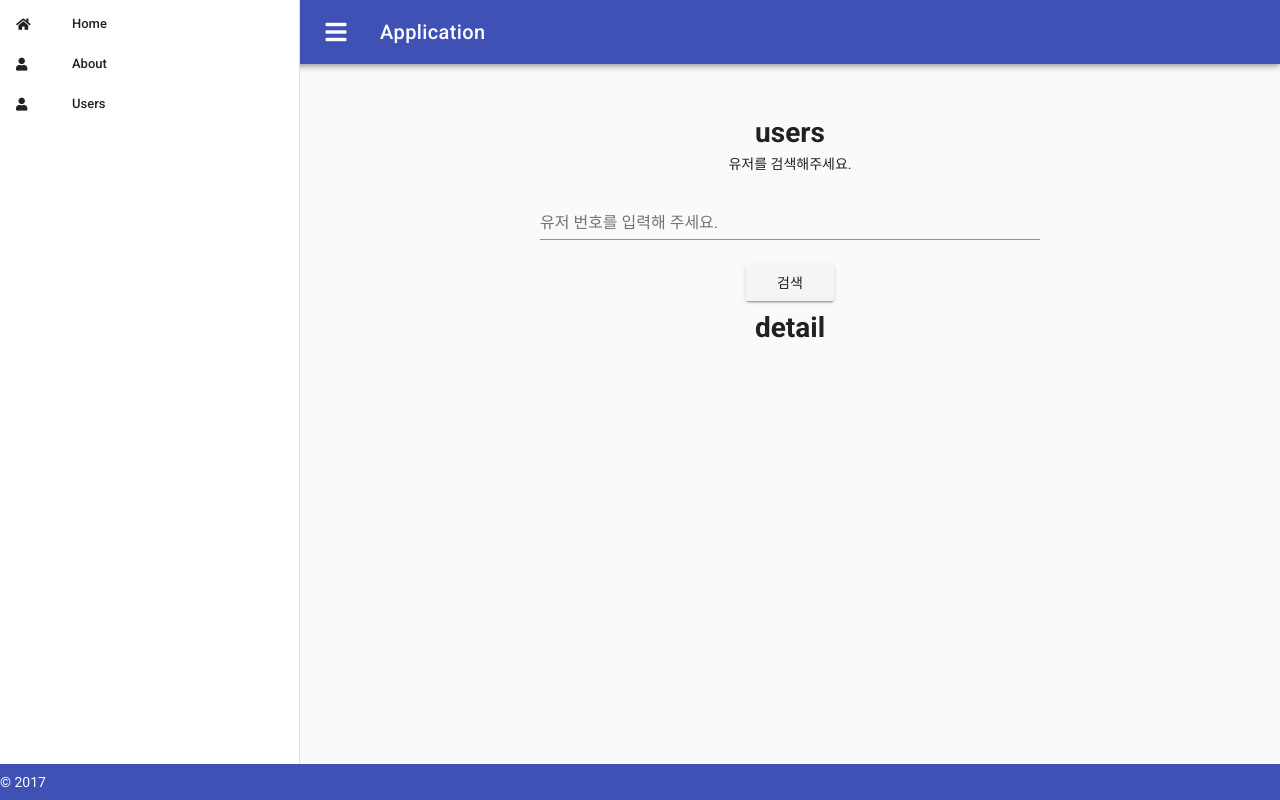
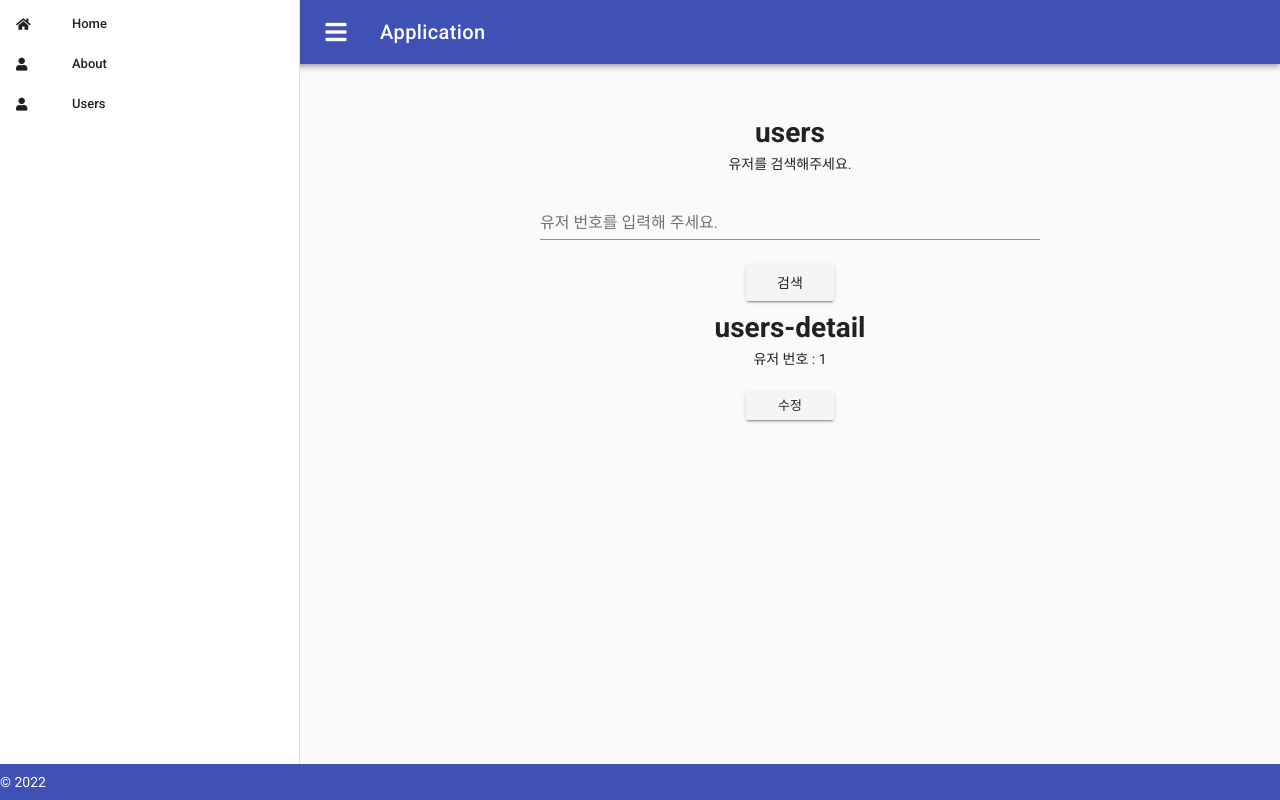
Before and after one commit to kyeongmin21/vue-router, a Vue app: page /users/1 in a window 1280 px wide. Built offline with nearby package versions, Linux system fonts and the light colour scheme.

Commit message:
수정버튼 만들기

```diff
--- a/src/App.vue
+++ b/src/App.vue
@@ -55,7 +55,7 @@
     </v-content>
 
     <v-footer color="indigo" app>
-      <span class="white--text">&copy; 2017</span>
+      <span class="white--text">&copy; 2022</span>
     </v-footer>
   </v-app>
 </template>
--- a/src/router.js
+++ b/src/router.js
@@ -29,7 +29,11 @@ export default new Router({
         { path: ':id',
           name: 'users-detail',
           component: () => import(/* webpackChunkName: "users-detail" */ './views/UsersDetail.vue')
-        }
+        },
+        { path: ':id/edit',
+          name: 'users-edit',
+          component: () => import(/* webpackChunkName: "users-edit" */ './views/UsersEdit.vue')
+        },
       ]
     }
   ]
--- a/src/views/UsersDetail.vue
+++ b/src/views/UsersDetail.vue
@@ -1,12 +1,24 @@
 <template>
   <div>
-    <h1>detail</h1>
+    <h1>users-detail</h1>
+    <p>유저 번호 : {{ userId }}</p>
+    <v-btn @click="edit" small>수정</v-btn>
   </div>
 </template>
 
 <script>
 export default {
-  name: "UsersDetail"
+  name: "UsersDetail",
+  computed: {
+    userId() {
+      return this.$route.params.id
+    }
+  },
+  methods: {
+    edit () {
+      this.$router.push({ name: 'users-edit' })
+    }
+  }
 }
 </script>
 
--- /dev/null
+++ b/src/views/UsersEdit.vue
@@ -0,0 +1,17 @@
+<template>
+  <div>
+    <h1>users-edit</h1>
+  </div>
+</template>
+
+<script>
+export default {
+  name: "UsersEdit",
+  methods: {
+  }
+}
+</script>
+
+<style scoped>
+
+</style>
```
Also changed, not shown: 1 other file (tests, documents, lock files or other folders).
